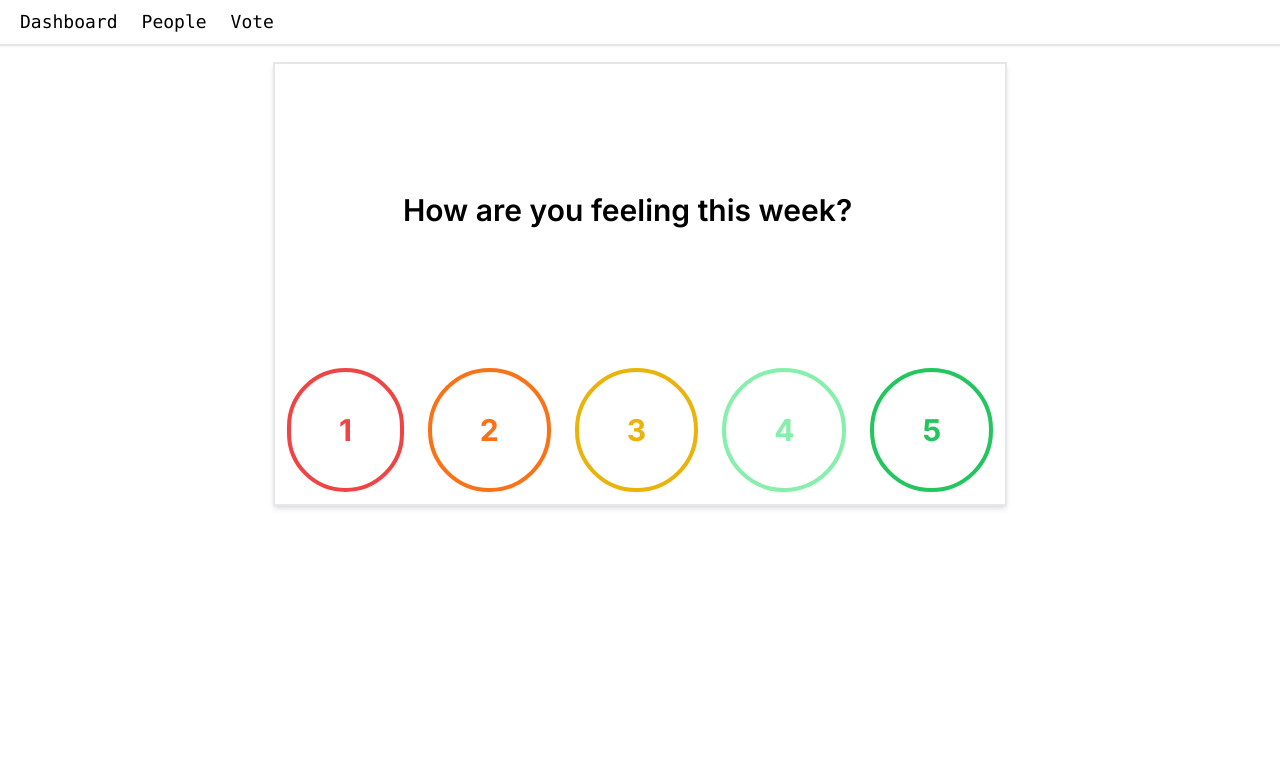
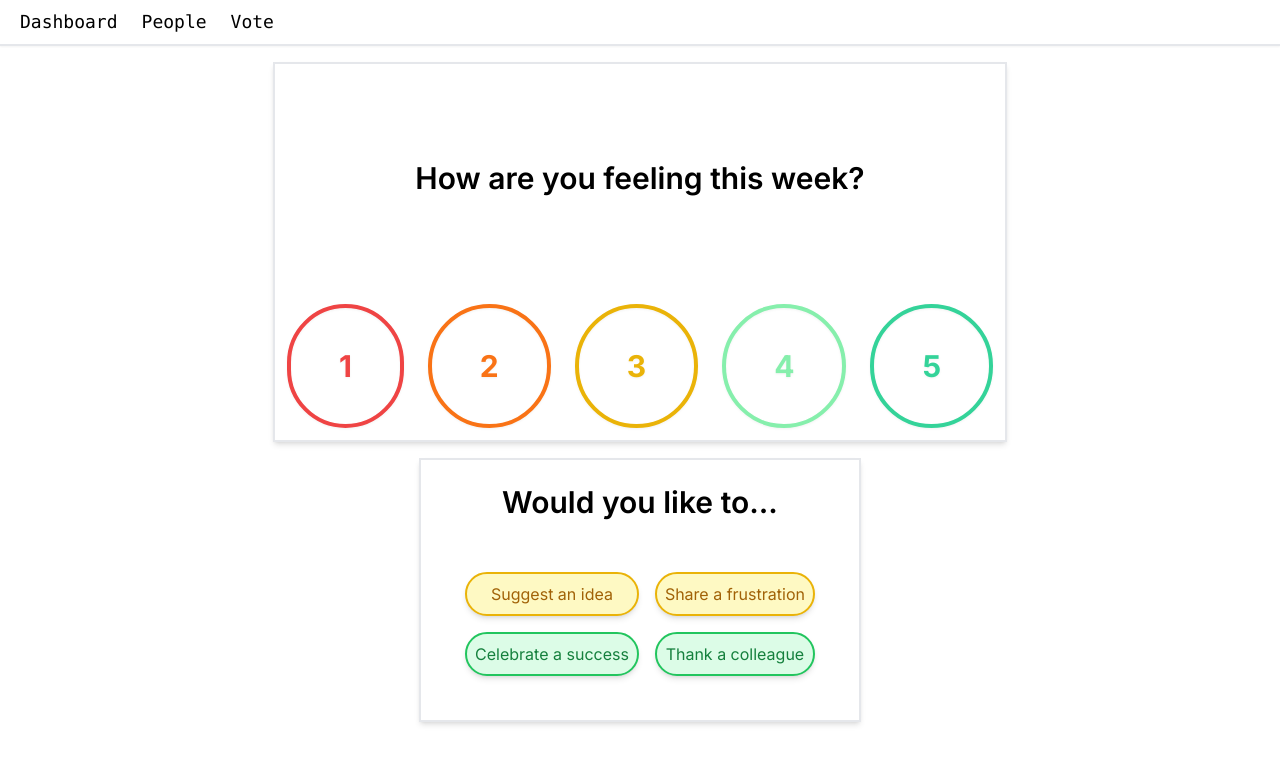
Before and after one commit to UnitedPuggs/weekbeat, a Next.js app: page /dashboard/vote in a window 1280 px wide. Shown: the top 764 px of the page. Built offline with nearby package versions, Linux system fonts and the light colour scheme; no server answers; sample sign-in values are in the browser's storage.

Commit message:
wip: suggestions cluster comp, suggestion logic wip

```diff
--- a/app/dashboard/layout.js
+++ b/app/dashboard/layout.js
@@ -1,5 +1,5 @@
 'use client'
-import Nav from "@/components/Nav";
+import Nav from "@components/Nav";
 import { useSession } from "next-auth/react";
 
 export default function DashboardLayout({ children }) {
--- a/app/dashboard/vote/page.js
+++ b/app/dashboard/vote/page.js
@@ -1,18 +1,27 @@
-import VoteButton from "@/components/VoteButton"
+import SuggestionsCluster from "@components/SuggestionsCluster"
+import VoteButton from "@components/VoteButton"
 
 export default function Vote() {
     return (
+        <>
         <div className="flex flex-col">
             <div className="justify-center items-center border-2 shadow-md mx-auto my-4">
-                <h1 className="text-3xl font-semibold p-32">How are you feeling this week?</h1>
+                <h1 className="text-3xl font-semibold p-24 text-center">How are you feeling this week?</h1>
                 <div className="flex flex-row">
-                    <VoteButton style="vote-btn text-red-500 border-4 border-red-500 rounded-full" moodnumber={1} />
-                    <VoteButton style="vote-btn text-orange-500 border-4 border-orange-500 rounded-full" moodnumber={2} />
-                    <VoteButton style="vote-btn text-yellow-500 border-4 border-yellow-500 rounded-full" moodnumber={3} />
-                    <VoteButton style="vote-btn text-green-300 border-4 border-green-300 rounded-full" moodnumber={4} />
-                    <VoteButton style="vote-btn text-green-500 border-4 border-green-500 rounded-full" moodnumber={5} />
+                    <VoteButton style="vote-btn text-red-500 border-4 border-red-500 rounded-full hover:bg-red-500" moodnumber={1} />
+                    <VoteButton style="vote-btn text-orange-500 border-4 border-orange-500 rounded-full hover:bg-orange-500" moodnumber={2} />
+                    <VoteButton style="vote-btn text-yellow-500 border-4 border-yellow-500 rounded-full hover:bg-yellow-500" moodnumber={3} />
+                    <VoteButton style="vote-btn text-green-300 border-4 border-green-300 rounded-full hover:bg-green-300" moodnumber={4} />
+                    <VoteButton style="vote-btn text-emerald-400 border-4 border-emerald-400 rounded-full hover:bg-emerald-400" moodnumber={5} />
                 </div>
             </div>
         </div>
+        <div className="flex flex-col">
+            <div className="justify-center items-center border-2 shadow-md mx-auto text-center">
+                <h1 className="text-3xl font-semibold p-2 mt-4">Would you like to...</h1>
+                <SuggestionsCluster />
+            </div>
+        </div>
+        </>
     )
 }
--- a/app/globals.css
+++ b/app/globals.css
@@ -8,6 +8,10 @@
   }
 
   .vote-btn {
-    @apply py-10 px-12 m-3 font-bold text-3xl transition ease-out duration-300 hover:scale-110 hover:opacity-50 drop-shadow-sm;
+    @apply py-10 px-12 m-3 font-bold text-3xl transition ease-out duration-300 hover:scale-110 drop-shadow-sm hover:text-white;
+  }
+
+  .cluster-btn {
+    @apply p-2 m-1 border-2 rounded-full shadow-md hover:opacity-75;
   }
 }
--- a/app/layout.js
+++ b/app/layout.js
@@ -1,6 +1,6 @@
 import './globals.css'
 import { Inter } from 'next/font/google'
-import Provider from '@/components/Provider'
+import Provider from '@components/Provider'
 
 const inter = Inter({ subsets: ['latin'] })
 
--- a/app/login/page.js
+++ b/app/login/page.js
@@ -1,4 +1,4 @@
-import Login from "@/components/Login"
+import Login from "@components/Login"
 
 export default function LoginPage() {
     return <Login />
--- /dev/null
+++ b/components/Suggestion.jsx
@@ -0,0 +1,25 @@
+'use client'
+function openModal(modalId) {
+    document.getElementById(modalId).showModal();
+}
+
+ function closeModal(modalId) {
+     document.getElementById(modalId).close()
+}
+export default function Suggestion({ modalId, suggestionText, suggestionStyle }) {
+
+    return (
+        <>
+        <dialog id={modalId} className="rounded-lg">
+            <p>{suggestionText}</p>
+            <div className="flex flex-col">
+                <textarea>
+
+                </textarea>
+                <button onClick={() => closeModal(modalId)}>close</button>
+            </div>
+        </dialog>
+        <button className={suggestionStyle + " cluster-btn"} onClick={() => openModal(modalId)}>{suggestionText}</button>
+        </>
+    )
+}
--- /dev/null
+++ b/components/SuggestionsCluster.jsx
@@ -0,0 +1,14 @@
+import Suggestion from "./Suggestion";
+
+export default function SuggestionsCluster() {
+    return (
+        <>
+        <div className="grid grid-rows-2 grid-flow-col gap-2 p-10">
+            <Suggestion suggestionText={"Suggest an idea"} suggestionStyle={"border-yellow-500 bg-yellow-100 text-yellow-700"} modalId={"idea"}/>
+            <Suggestion suggestionText={"Celebrate a success"} suggestionStyle={"border-green-500 bg-green-100 text-green-700"} modalId={"sucess"}/>
+            <Suggestion suggestionText={"Share a frustration"} suggestionStyle={"border-yellow-500 bg-yellow-100 text-yellow-700"} modalId={"frustration"}/>
+            <Suggestion suggestionText={"Thank a colleague"} suggestionStyle={"border-green-500 bg-green-100 text-green-700"} modalId={"thank"}/>
+        </div>
+        </>
+    )
+}
--- a/jsconfig.json
+++ b/jsconfig.json
@@ -1,7 +1,7 @@
 {
   "compilerOptions": {
     "paths": {
-      "@/*": ["./*"]
+      "@*": ["./*"]
     }
   }
 }
```
Also changed, not shown: app/api/suggestions/route.js (added).
